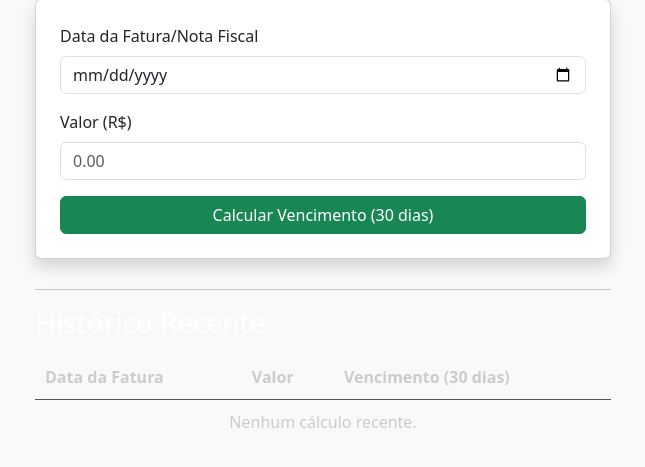
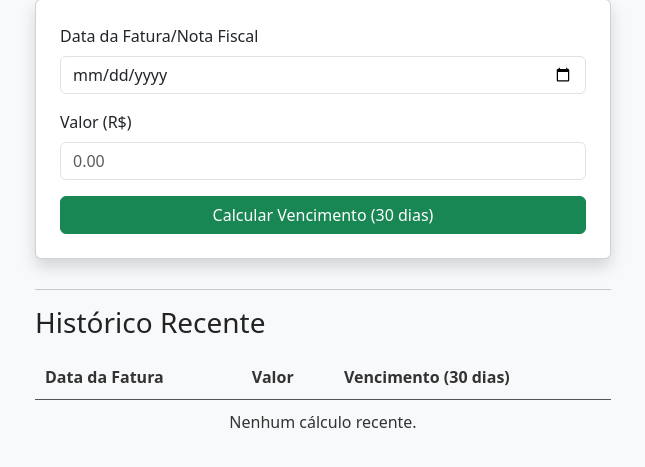
Before and after one commit to fabiosantosu/sistema-alertas-fiscais, a Flask app: page /dashboard in a window 1280 px wide. Shown: the part 103-570 px from the top of the page, without its empty margins (317-962 px from the left). Run offline with Flask 3, Linux system fonts and the light colour scheme.

Commit message:
style: corrige contraste do historico recente

```diff
--- a/templates/dashboard.html
+++ b/templates/dashboard.html
@@ -20,8 +20,8 @@
             <button type="submit" class="btn btn-success">Calcular Vencimento (30 dias)</button>
         </form>
         <hr style="margin-top: 30px; border-color: #333;">
-<h3 style="color: #fff; margin-bottom: 15px;">Histórico Recente</h3>
-<table style="width: 100%; color: #ccc; text-align: left; border-collapse: collapse;">
+<h3 style="color: #222; margin-bottom: 15px;">Histórico Recente</h3>
+<table style="width: 100%; color: #333; text-align: left; border-collapse: collapse;">
     <thead>
         <tr style="border-bottom: 1px solid #555;">
             <th style="padding: 10px;">Data da Fatura</th>
```
